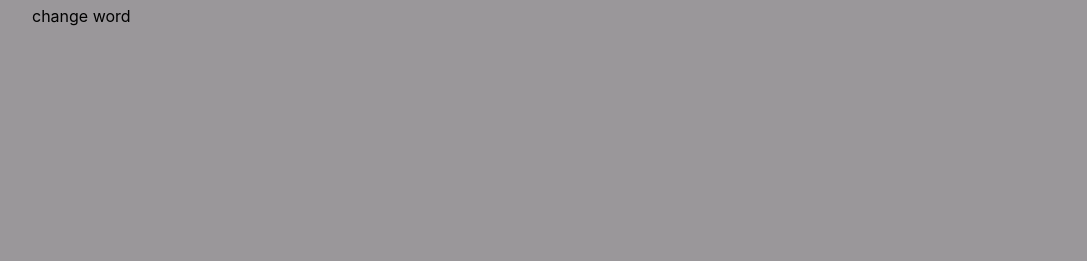
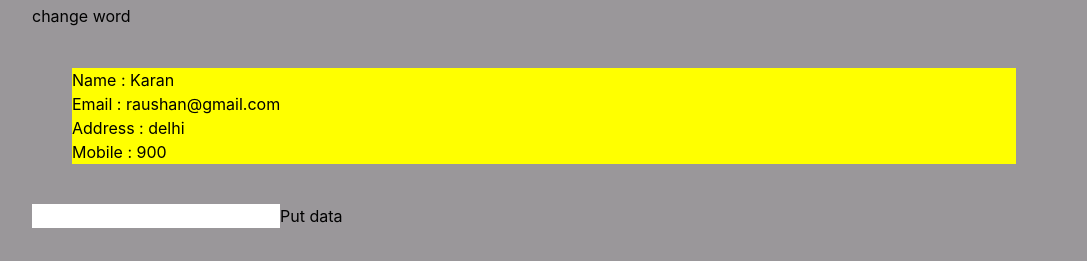
Before and after one commit to Raushan-kumar88/React-Js-tutorial, a React (Create React App) app: page / in a window 1280 px wide. Shown: the part 1127-1388 px from the top of the page, without its empty margins (96-1183 px from the left). Before the commit the page ends 1191 px from the top, so only its background shows below. Built offline with nearby package versions, Linux system fonts and the light colour scheme; a web font is replaced by a local one.

Commit message:
get data form input field

```diff
--- a/src/App.js
+++ b/src/App.js
@@ -10,6 +10,8 @@ import Class2 from './ReactCode/Class2';
 // import {Function2} from './Function2'; //test without import any function...
 import State2 from './ReactCode/State2';
 import StateClass from './ReactCode/StateClass';
+import PropsFunction from './ReactCode/PropsFunction';
+import GetData from './ReactCode/GetData';
 function App() {
 
 
@@ -25,6 +27,8 @@ function App() {
       <Class2/>
       <State2/>
       <StateClass/>
+      <PropsFunction name={"Karan"} email={"raushan@gmail.com"} other={{address:'delhi',Mobile:900}}/>
+      <GetData/>
     </div>
   );
 }
--- /dev/null
+++ b/src/ReactCode/GetData.jsx
@@ -0,0 +1,24 @@
+import React, {useState} from 'react'
+
+function GetData() {
+    const [data,putdata]=useState(null)
+    const [print,setPrint]=useState(false)
+    function Demo(val){
+        console.log(val.target.value)
+        putdata(val.target.value)
+    }
+  return (
+    <div>
+        {
+            print?
+            <h1> {data} </h1>
+            :null
+        }
+        {/* <h1> name : {data}</h1> */}
+        <input type="text" onchange={Demo} />
+        <button onClick={()=>setPrint(true)}>Put data</button>
+    </div>
+  );
+}
+
+export default GetData
--- /dev/null
+++ b/src/ReactCode/PropsFunction.jsx
@@ -0,0 +1,12 @@
+
+function PropsFunction(props){
+    return(
+        <div style={{backgroundColor:"yellow", margin:40}}>
+            <h1>Name : {props.name}</h1>
+            <h3>Email : {props.email}</h3>
+            <h4>Address : {props.other.address}</h4>
+            <h4>Mobile : {props.other.Mobile}</h4>
+        </div>
+    )
+}
+export default PropsFunction
```
